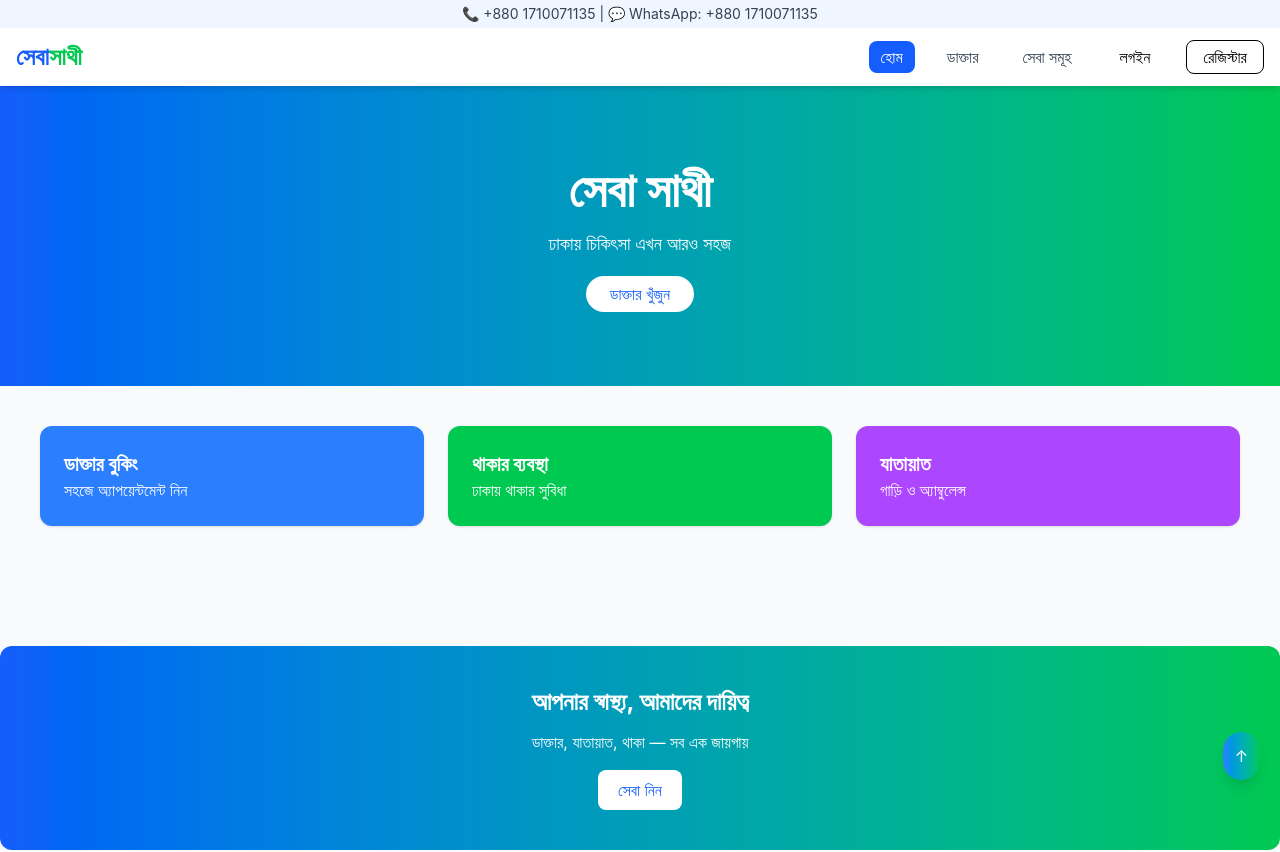
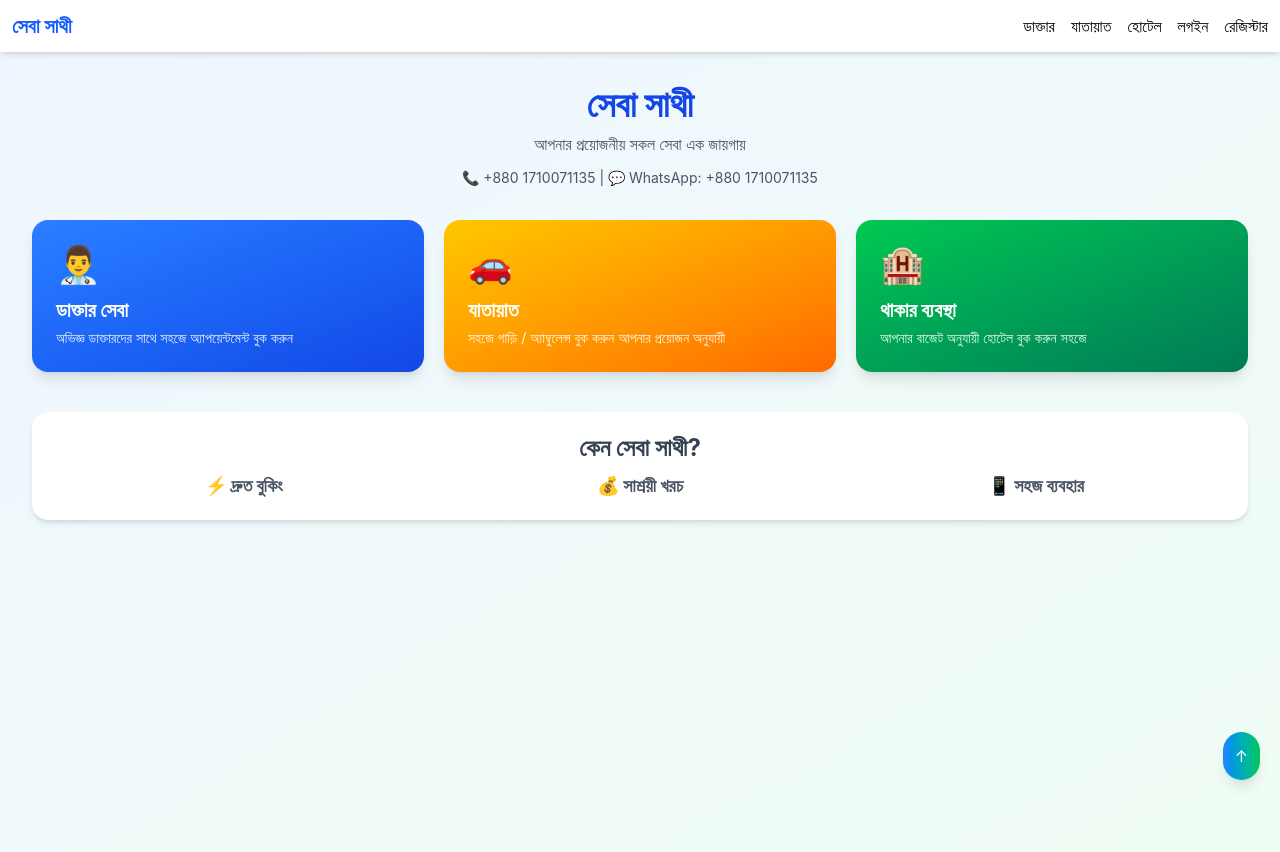
Before and after one commit to Tsharun25/shebasathi-next, a Next.js app: page / in a window 1280 px wide. Built offline with nearby package versions, Linux system fonts and the light colour scheme.

Commit message:
Home page updated

```diff
--- a/app/admin/page.jsx
+++ b/app/admin/page.jsx
@@ -1,56 +1,86 @@
 "use client";
 
-import { useState } from "react";
+import { useEffect, useState, useContext } from "react";
+import { AuthContext } from "../../context/AuthContext";
+import { useRouter } from "next/navigation";
 
 export default function Admin() {
-  const [form, setForm] = useState({
-    name: "",
-    specialist: "",
-    hospital: "",
-    fee: "",
-    days: "",
-    time: "",
-  });
+  const { user } = useContext(AuthContext);
+  const router = useRouter();
 
-  const handleAdd = async () => {
-    const res = await fetch(
-      `${process.env.NEXT_PUBLIC_API_URL}/api/add-doctor`,
-      {
-        method: "POST",
-        headers: {
-          "Content-Type": "application/json",
-        },
-        body: JSON.stringify({
-          ...form,
-          fee: Number(form.fee),
-          days: form.days.split(","),
-        }),
-      }
-    );
+  const [users, setUsers] = useState([]);
+  const [bookings, setBookings] = useState([]);
 
-    const data = await res.json();
-    alert(data.message);
+  // 🔐 Protect admin
+  useEffect(() => {
+    if (!user) router.push("/login");
+    else if (user.role !== "admin") router.push("/");
+  }, [user]);
+
+  // 🔥 Load data
+  useEffect(() => {
+    fetch(`${process.env.NEXT_PUBLIC_API_URL}/api/admin/users`)
+      .then(res => res.json())
+      .then(setUsers);
+
+    fetch(`${process.env.NEXT_PUBLIC_API_URL}/api/admin/bookings`)
+      .then(res => res.json())
+      .then(setBookings);
+  }, []);
+
+  // ❌ delete booking
+  const deleteBooking = async (id) => {
+    await fetch(`${process.env.NEXT_PUBLIC_API_URL}/api/admin/delete-booking/${id}`, {
+      method: "DELETE",
+    });
+
+    setBookings(bookings.filter(b => b._id !== id));
   };
 
   return (
-    <div className="p-6 max-w-xl mx-auto">
-      <h1 className="text-2xl font-bold text-center text-purple-700 mb-5">
-        🛠️ Admin Panel
-      </h1>
+    <div className="p-5">
 
-      <input placeholder="নাম" className="input" onChange={(e)=>setForm({...form,name:e.target.value})} />
-      <input placeholder="Specialist" className="input" onChange={(e)=>setForm({...form,specialist:e.target.value})} />
-      <input placeholder="Hospital" className="input" onChange={(e)=>setForm({...form,hospital:e.target.value})} />
-      <input placeholder="Fee" className="input" onChange={(e)=>setForm({...form,fee:e.target.value})} />
-      <input placeholder="Days (Sun,Mon,Tue)" className="input" onChange={(e)=>setForm({...form,days:e.target.value})} />
-      <input placeholder="Time (সকাল ১০টা - দুপুর ২টা)" className="input" onChange={(e)=>setForm({...form,time:e.target.value})} />
+      <h1 className="text-2xl font-bold mb-5">⚙️ Admin Dashboard</h1>
 
-      <button
-        onClick={handleAdd}
-        className="mt-4 w-full bg-purple-600 text-white py-2 rounded"
-      >
-        ডাক্তার যোগ করুন
-      </button>
+      {/* USERS */}
+      <div className="mb-6">
+        <h2 className="font-bold text-blue-600 mb-2">
+          👤 Users ({users.length})
+        </h2>
+
+        {users.map((u) => (
+          <div key={u._id} className="border p-2 mb-1 rounded">
+            {u.name} - {u.phone}
+          </div>
+        ))}
+      </div>
+
+      {/* BOOKINGS */}
+      <div>
+        <h2 className="font-bold text-green-600 mb-2">
+          📦 Bookings ({bookings.length})
+        </h2>
+
+        {bookings.map((b) => (
+          <div key={b._id} className="border p-3 mb-2 rounded">
+            <p>👤 {b.user}</p>
+
+            {b.type === "doctor" && <p>👨‍⚕️ {b.doctor}</p>}
+            {b.type === "hotel" && <p>🏨 {b.service}</p>}
+            {b.type === "transport" && (
+              <p>🚗 {b.from} → {b.to}</p>
+            )}
+
+            <button
+              onClick={() => deleteBooking(b._id)}
+              className="mt-2 bg-red-500 text-white px-3 py-1 rounded"
+            >
+              Delete
+            </button>
+          </div>
+        ))}
+      </div>
+
     </div>
   );
 }
--- a/app/dashboard/page.jsx
+++ b/app/dashboard/page.jsx
@@ -6,57 +6,129 @@ import { AuthContext } from "../../context/AuthContext";
 export default function Dashboard() {
   const { user } = useContext(AuthContext);
   const [bookings, setBookings] = useState([]);
+  const [filter, setFilter] = useState("all");
 
   useEffect(() => {
     if (!user) return;
 
     fetch(
-      `${process.env.NEXT_PUBLIC_API_URL}/api/my-bookings/${user.phone || user.email}`,
+      `${process.env.NEXT_PUBLIC_API_URL}/api/my-bookings/${
+        user.phone || user.email
+      }`,
     )
       .then((res) => res.json())
       .then(setBookings);
   }, [user]);
 
+  // 🔥 Cancel booking
+  const handleCancel = async (id) => {
+    await fetch(`${process.env.NEXT_PUBLIC_API_URL}/api/cancel-booking/${id}`, {
+      method: "DELETE",
+    });
+
+    setBookings(bookings.filter((b) => b._id !== id));
+  };
+
+  // 🔥 Filter
+  const filtered =
+    filter === "all" ? bookings : bookings.filter((b) => b.type === filter);
+
   return (
-    <div className="p-5">
-      <h1 className="text-2xl font-bold mb-4">📋 আমার বুকিং</h1>
+    <div className="min-h-screen bg-gradient-to-br from-blue-50 to-green-50 p-4">
+      <h1 className="text-2xl font-bold text-center text-blue-700 mb-4">
+        📋 আমার বুকিং
+      </h1>
 
-      {bookings.map((b, i) => (
-        <div key={i} className="bg-white shadow p-4 mb-3 rounded-xl">
+      {/* 🔥 FILTER */}
+      <div className="flex justify-center gap-2 mb-5 flex-wrap">
+        {["all", "doctor", "hotel", "transport"].map((f) => (
+          <button
+            key={f}
+            onClick={() => setFilter(f)}
+            className={`px-3 py-1 rounded-full text-sm ${
+              filter === f ? "bg-blue-600 text-white" : "bg-gray-200"
+            }`}
+          >
+            {f === "all"
+              ? "সব"
+              : f === "doctor"
+                ? "ডাক্তার"
+                : f === "hotel"
+                  ? "হোটেল"
+                  : "যাতায়াত"}
+          </button>
+        ))}
+      </div>
+
+      {/* EMPTY */}
+      {filtered.length === 0 && (
+        <p className="text-center text-gray-500">কোনো বুকিং নেই</p>
+      )}
+
+      {/* GRID */}
+      <div className="grid md:grid-cols-2 gap-4">
+        {filtered.map((b) => (
+          <div
+            key={b._id}
+            className="bg-white rounded-xl p-4 shadow-md transform transition duration-300 hover:scale-105"
+          >
+            {/* STATUS */}
+            <div className="flex justify-between mb-2">
+              <span className="text-sm px-2 py-1 bg-green-100 text-green-700 rounded">
+                ✅ Confirmed
+              </span>
+
+              <button
+                onClick={() => handleCancel(b._id)}
+                className="text-red-500 text-sm"
+              >
+                বাতিল
+              </button>
+            </div>
+
+            {/* TYPE */}
             {b.type === "doctor" && (
               <>
-              <p>👨‍⚕️ ডাক্তার: {b.doctor}</p>
-              <p>📅 তারিখ: {b.date}</p>
-              <p>⏰ সময়: {b.time}</p>
+                <h2 className="font-bold text-blue-700">👨‍⚕️ {b.doctor}</h2>
+                <p>📅 {b.date}</p>
+                <p>⏰ {b.time}</p>
               </>
             )}
 
             {b.type === "transport" && (
-            <div className="bg-white p-4 rounded-xl shadow mb-3">
-              <h2 className="font-bold text-blue-700">🚗 যাতায়াত</h2>
-
+              <>
                 <p>
                   📍 {b.from} → {b.to}
                 </p>
                 <p>📅 {b.date}</p>
-
-              <p className="font-bold text-lg">💰 ভাড়া: ৳ {b.total}</p>
-            </div>
+                <p>📏 {b.distance} কিমি</p>
+                <p>💰 ৳ {b.fare}</p>
+              </>
             )}
 
             {b.type === "hotel" && (
-            <div className="bg-white p-4 rounded-xl shadow mb-3">
+              <>
                 <h2 className="font-bold text-green-700">🏨 {b.service}</h2>
-
                 <p>📅 {b.date}</p>
                 <p>👥 {b.people} জন</p>
                 <p>🛏️ {b.days} দিন</p>
+                <p className="font-bold text-green-600">💰 ৳ {b.total}</p>
+              </>
+            )}
 
-              <p className="font-bold text-lg">💰 মোট: ৳ {b.total}</p>
-            </div>
+            {b.type === "transport" && (
+              <>
+                <h2 className="font-bold text-yellow-700">🚗 যাতায়াত</h2>
+                <p>
+                  📍 {b.from} → {b.to}
+                </p>
+                <p>📅 {b.date}</p>
+                <p className="font-bold text-yellow-600">💰 ৳ {b.total}</p>
+              </>
             )}
           </div>
         ))}
       </div>
+    </div>
   );
 }
--- a/app/login/page.jsx
+++ b/app/login/page.jsx
@@ -47,7 +47,7 @@ export default function Login() {
       if (data && data.user) {
         setUser(data.user);
         alert("লগইন সফল ✅");
-        router.push("/dashboard");
+        router.push("/");
       } else {
         alert(data?.message || "লগইন ব্যর্থ ❌");
       }
@@ -96,7 +96,7 @@ export default function Login() {
         </button>
 
         <p className="text-center mt-4 text-sm">
-          নতুন অ্যাকাউন্ট?{" "}
+          অ্যাকাউন্ট নেই?{" "}
           <span
             className="text-blue-600 cursor-pointer"
             onClick={() => router.push("/register")}
--- /dev/null
+++ b/app/otp/page.jsx
@@ -0,0 +1,72 @@
+"use client";
+
+import { useState, useContext } from "react";
+import { AuthContext } from "../../context/AuthContext";
+import { useRouter } from "next/navigation";
+
+export default function OTPLogin() {
+  const [phone, setPhone] = useState("");
+  const [otp, setOtp] = useState("");
+  const [sent, setSent] = useState(false);
+
+  const { setUser } = useContext(AuthContext);
+  const router = useRouter();
+
+  const sendOtp = async () => {
+    await fetch(`${process.env.NEXT_PUBLIC_API_URL}/api/send-otp`, {
+      method: "POST",
+      headers: {"Content-Type": "application/json"},
+      body: JSON.stringify({ phone }),
+    });
+
+    setSent(true);
+    alert("OTP পাঠানো হয়েছে");
+  };
+
+  const verifyOtp = async () => {
+    const res = await fetch(`${process.env.NEXT_PUBLIC_API_URL}/api/verify-otp`, {
+      method: "POST",
+      headers: {"Content-Type": "application/json"},
+      body: JSON.stringify({ phone, otp }),
+    });
+
+    const data = await res.json();
+
+    if (data.user) {
+      setUser(data.user);
+      router.push("/");
+    } else {
+      alert(data.message);
+    }
+  };
+
+  return (
+    <div className="p-5 max-w-sm mx-auto">
+      <h1 className="text-xl font-bold mb-3">🔐 OTP লগইন</h1>
+
+      <input
+        placeholder="মোবাইল"
+        className="border p-2 w-full mb-2"
+        onChange={(e) => setPhone(e.target.value)}
+      />
+
+      {!sent ? (
+        <button onClick={sendOtp} className="bg-blue-600 text-white w-full py-2">
+          OTP পাঠান
+        </button>
+      ) : (
+        <>
+          <input
+            placeholder="OTP"
+            className="border p-2 w-full mt-2"
+            onChange={(e) => setOtp(e.target.value)}
+          />
+
+          <button onClick={verifyOtp} className="bg-green-600 text-white w-full py-2 mt-2">
+            Verify
+          </button>
+        </>
+      )}
+    </div>
+  );
+}
--- a/app/page.js
+++ b/app/page.js
@@ -1,63 +1,83 @@
-import Link from "next/link";
+"use client";
+
+import { useRouter } from "next/navigation";
 
 export default function Home() {
+  const router = useRouter();
+
   return (
-    <div>
-      {/* HERO */}
-      <div className="bg-gradient-to-r from-blue-600 to-green-500 text-white text-center py-20">
-        <h1 className="text-4xl md:text-5xl font-bold mb-4">সেবা সাথী</h1>
+    <div className="min-h-screen bg-gradient-to-br from-blue-50 to-green-50 p-4 md:p-8">
 
-        <p className="text-lg mb-6">ঢাকায় চিকিৎসা এখন আরও সহজ</p>
+      {/* 🔥 HEADER */}
+      <div className="text-center mb-8">
+        <h1 className="text-2xl md:text-4xl font-extrabold text-blue-700">
+          সেবা সাথী
+        </h1>
 
-        <Link
-          href="/doctors"
-          className="bg-white text-blue-600 px-6 py-2 rounded-full"
-        >
-          ডাক্তার খুঁজুন
-        </Link>
+        <p className="text-gray-600 mt-2 text-sm md:text-base">
+          আপনার প্রয়োজনীয় সকল সেবা এক জায়গায়
+        </p>
+
+        {/* 📞 CONTACT */}
+        <div className="mt-3 text-sm text-gray-600">
+          📞 +880 1710071135 | 💬 WhatsApp: +880 1710071135
+        </div>
       </div>
 
-      {/* SERVICES */}
-      <div className="p-10 grid md:grid-cols-3 gap-6">
-        <Link
-          href="/doctors"
-          className="bg-blue-500 text-white p-6 rounded-xl shadow hover:scale-105 transition"
+      {/* 🔥 SERVICE CARDS */}
+      <div className="grid grid-cols-1 md:grid-cols-3 gap-5">
+
+        {/* 👨‍⚕️ DOCTOR */}
+        <div
+          onClick={() => router.push("/doctors")}
+          className="cursor-pointer rounded-2xl p-6 bg-gradient-to-br from-blue-500 to-blue-700 text-white shadow-lg hover:scale-105 transition duration-300"
         >
-          <h2 className="text-xl font-bold">ডাক্তার বুকিং</h2>
-          <p>সহজে অ্যাপয়েন্টমেন্ট নিন</p>
-        </Link>
+          <div className="text-4xl mb-3">👨‍⚕️</div>
+          <h2 className="text-xl font-bold mb-1">ডাক্তার সেবা</h2>
+          <p className="text-sm opacity-90">
+            অভিজ্ঞ ডাক্তারদের সাথে সহজে অ্যাপয়েন্টমেন্ট বুক করুন
+          </p>
+        </div>
 
-        <Link
-          href="/services"
-          className="bg-green-500 text-white p-6 rounded-xl shadow hover:scale-105 transition"
+        {/* 🚗 TRANSPORT */}
+        <div
+          onClick={() => router.push("/transport/book")}
+          className="cursor-pointer rounded-2xl p-6 bg-gradient-to-br from-yellow-400 to-orange-500 text-white shadow-lg hover:scale-105 transition duration-300"
         >
-          <h2 className="text-xl font-bold">থাকার ব্যবস্থা</h2>
-          <p>ঢাকায় থাকার সুবিধা</p>
-        </Link>
+          <div className="text-4xl mb-3">🚗</div>
+          <h2 className="text-xl font-bold mb-1">যাতায়াত</h2>
+          <p className="text-sm opacity-90">
+            সহজে গাড়ি / অ্যাম্বুলেন্স বুক করুন আপনার প্রয়োজন অনুযায়ী
+          </p>
+        </div>
 
-        <Link
-          href="/services"
-          className="bg-purple-500 text-white p-6 rounded-xl shadow hover:scale-105 transition"
+        {/* 🏨 HOTEL */}
+        <div
+          onClick={() => router.push("/hotel")}
+          className="cursor-pointer rounded-2xl p-6 bg-gradient-to-br from-green-500 to-emerald-700 text-white shadow-lg hover:scale-105 transition duration-300"
         >
-          <h2 className="text-xl font-bold">যাতায়াত</h2>
-          <p>গাড়ি ও অ্যাম্বুলেন্স</p>
-        </Link>
+          <div className="text-4xl mb-3">🏨</div>
+          <h2 className="text-xl font-bold mb-1">থাকার ব্যবস্থা</h2>
+          <p className="text-sm opacity-90">
+            আপনার বাজেট অনুযায়ী হোটেল বুক করুন সহজে
+          </p>
+        </div>
+
       </div>
 
-      <div className="mt-20 bg-gradient-to-r from-blue-600 to-green-500 text-white p-10 text-center rounded-xl">
-        <h2 className="text-2xl font-bold mb-3">
-          আপনার স্বাস্থ্য, আমাদের দায়িত্ব
-        </h2>
+      {/* 🔥 EXTRA INFO SECTION */}
+      <div className="mt-10 bg-white rounded-2xl shadow-md p-5 text-center">
+        <h3 className="text-2xl font-bold text-gray-700 mb-2">
+          কেন সেবা সাথী?
+        </h3>
 
-        <p className="mb-4">ডাক্তার, যাতায়াত, থাকা — সব এক জায়গায়</p>
+        <div className="grid md:grid-cols-3 gap-3 text-sm text-gray-600">
+          <p className="text-lg font-bold">⚡ দ্রুত বুকিং</p>
+          <p className="text-lg font-bold">💰 সাশ্রয়ী খরচ</p>
+          <p className="text-lg font-bold">📱 সহজ ব্যবহার</p>
+        </div>
+      </div>
 
-        <Link
-          href="/services"
-          className="bg-white text-blue-600 px-5 py-2 rounded-lg inline-block"
-        >
-          সেবা নিন
-        </Link>
-      </div>
     </div>
   );
 }
--- a/components/Navbar.jsx
+++ b/components/Navbar.jsx
@@ -1,191 +1,94 @@
 "use client";
 
 import Link from "next/link";
-import { usePathname, useRouter } from "next/navigation";
-import { useContext, useState } from "react";
+import { useState, useContext } from "react";
 import { AuthContext } from "../context/AuthContext";
+import { useRouter } from "next/navigation";
 
 export default function Navbar() {
-  const pathname = usePathname();
+  const [open, setOpen] = useState(false);
+  const { user, logout } = useContext(AuthContext);
   const router = useRouter();
-  const { user, logout } = useContext(AuthContext);
-  const [open, setOpen] = useState(false);
-
-  const menu = [
-    { name: "হোম", path: "/" },
-    { name: "ডাক্তার", path: "/doctors" },
-    { name: "সেবা সমূহ", path: "/services" },
-  ];
-
-  const handleLogout = () => {
-    logout();
-    router.push("/");
-  };
 
   return (
     <nav className="bg-white shadow-md sticky top-0 z-50">
+      <div className="flex justify-between items-center p-3">
 
-      {/* 🔥 TOP BAR (CONTACT) */}
-      <div className="bg-blue-50 text-center text-xs md:text-sm py-1 text-gray-700">
-        📞 +880 1710071135 | 💬 WhatsApp: +880 1710071135
-      </div>
-
-      {/* 🔥 MAIN NAV */}
-      <div className="max-w-7xl mx-auto px-4 py-3 flex justify-between items-center">
-
-        {/* LOGO */}
-        <Link href="/" className="text-xl md:text-2xl font-extrabold">
-          <span className="text-blue-600">সেবা</span>
-          <span className="text-green-500">সাথী</span>
+        <Link href="/" className="font-bold text-xl text-blue-600">
+          সেবা সাথী
         </Link>
 
-        {/* DESKTOP MENU */}
-        <div className="hidden md:flex items-center gap-5">
+        <button
+          className="md:hidden text-2xl"
+          onClick={() => setOpen(!open)}
+        >
+          ☰
+        </button>
 
-          {menu.map((m) => (
-            <Link
-              key={m.path}
-              href={m.path}
-              className={`
-                px-3 py-1 rounded-lg transition font-medium
-                ${
-                  pathname === m.path
-                    ? "bg-blue-600 text-white"
-                    : "text-gray-700 hover:bg-blue-100 hover:text-blue-600"
-                }
-              `}
-            >
-              {m.name}
-            </Link>
-          ))}
+        {/* DESKTOP */}
+        <div className="hidden md:flex gap-4 items-center">
+          <Link href="/doctors">ডাক্তার</Link>
+          <Link href="/transport/book">যাতায়াত</Link>
+          <Link href="/hotel">হোটেল</Link>
 
-          {/* AUTH */}
           {user ? (
             <>
-              <Link
-                href="/dashboard"
-                className="bg-green-500 text-white px-4 py-1 rounded-lg hover:bg-green-600"
-              >
-                ড্যাশবোর্ড
-              </Link>
-
-              {user.role === "admin" && (
-                <Link
-                  href="/admin"
-                  className="bg-purple-600 text-white px-4 py-1 rounded-lg hover:bg-purple-700"
-                >
-                  এডমিন
-                </Link>
-              )}
-
+              <Link href="/dashboard">ড্যাশবোর্ড</Link>
               <button
-                onClick={handleLogout}
-                className="bg-red-500 text-white px-4 py-1 rounded-lg hover:bg-red-600"
+                onClick={() => {
+                  logout();
+                  router.push("/");
+                }}
+                className="text-red-500"
               >
                 লগআউট
               </button>
             </>
           ) : (
             <>
-              <Link
-                href="/login"
-                className={`
-                  px-4 py-1 rounded-lg
-                  ${
-                    pathname === "/login"
-                      ? "bg-blue-600 text-white"
-                      : "hover:bg-blue-100"
-                  }
-                `}
-              >
-                লগইন
-              </Link>
-
-              <Link
-                href="/register"
-                className="px-4 py-1 rounded-lg border hover:bg-gray-100"
-              >
-                রেজিস্টার
-              </Link>
+              <Link href="/login">লগইন</Link>
+              <Link href="/register">রেজিস্টার</Link>
             </>
           )}
         </div>
-
-        {/* MOBILE BUTTON */}
-        <button
-          onClick={() => setOpen(!open)}
-          className="md:hidden text-2xl"
-        >
-          ☰
-        </button>
       </div>
 
-      {/* 📱 MOBILE MENU */}
+      {/* MOBILE */}
       {open && (
-        <div className="md:hidden bg-white border-t px-4 pb-4 space-y-2">
+        <div className="md:hidden flex flex-col gap-2 p-3 bg-gray-50">
 
-          {menu.map((m) => (
-            <Link
-              key={m.path}
-              href={m.path}
-              onClick={() => setOpen(false)}
-              className={`
-                block px-3 py-2 rounded-lg text-center
-                ${
-                  pathname === m.path
-                    ? "bg-blue-600 text-white"
-                    : "hover:bg-blue-100"
-                }
-              `}
-            >
-              {m.name}
-            </Link>
-          ))}
+          <Link href="/doctors" onClick={()=>setOpen(false)}>
+            ডাক্তার
+          </Link>
+
+          <Link href="/transport/book" onClick={()=>setOpen(false)}>
+            যাতায়াত
+          </Link>
+
+          <Link href="/hotel" onClick={()=>setOpen(false)}>
+            হোটেল
+          </Link>
 
           {user ? (
             <>
-              <Link
-                href="/dashboard"
-                onClick={() => setOpen(false)}
-                className="block bg-green-500 text-white text-center py-2 rounded-lg"
-              >
+              <Link href="/dashboard" onClick={()=>setOpen(false)}>
                 ড্যাশবোর্ড
               </Link>
 
-              {user.role === "admin" && (
-                <Link
-                  href="/admin"
-                  onClick={() => setOpen(false)}
-                  className="block bg-purple-600 text-white text-center py-2 rounded-lg"
-                >
-                  এডমিন
-                </Link>
-              )}
-
               <button
-                onClick={handleLogout}
-                className="w-full bg-red-500 text-white py-2 rounded-lg"
+                onClick={() => {
+                  logout();
+                  router.push("/");
+                }}
+                className="text-red-500 text-left"
               >
                 লগআউট
               </button>
             </>
           ) : (
             <>
-              <Link
-                href="/login"
-                onClick={() => setOpen(false)}
-                className="block bg-blue-600 text-white text-center py-2 rounded-lg"
-              >
-                লগইন
-              </Link>
-
-              <Link
-                href="/register"
-                onClick={() => setOpen(false)}
-                className="block border text-center py-2 rounded-lg"
-              >
-                রেজিস্টার
-              </Link>
+              <Link href="/login">লগইন</Link>
+              <Link href="/register">রেজিস্টার</Link>
             </>
           )}
         </div>
```
Also changed, not shown: app/transport/book/page.jsx (+58 -27 lines). Lines whose indentation alone changed are shown as unchanged.
